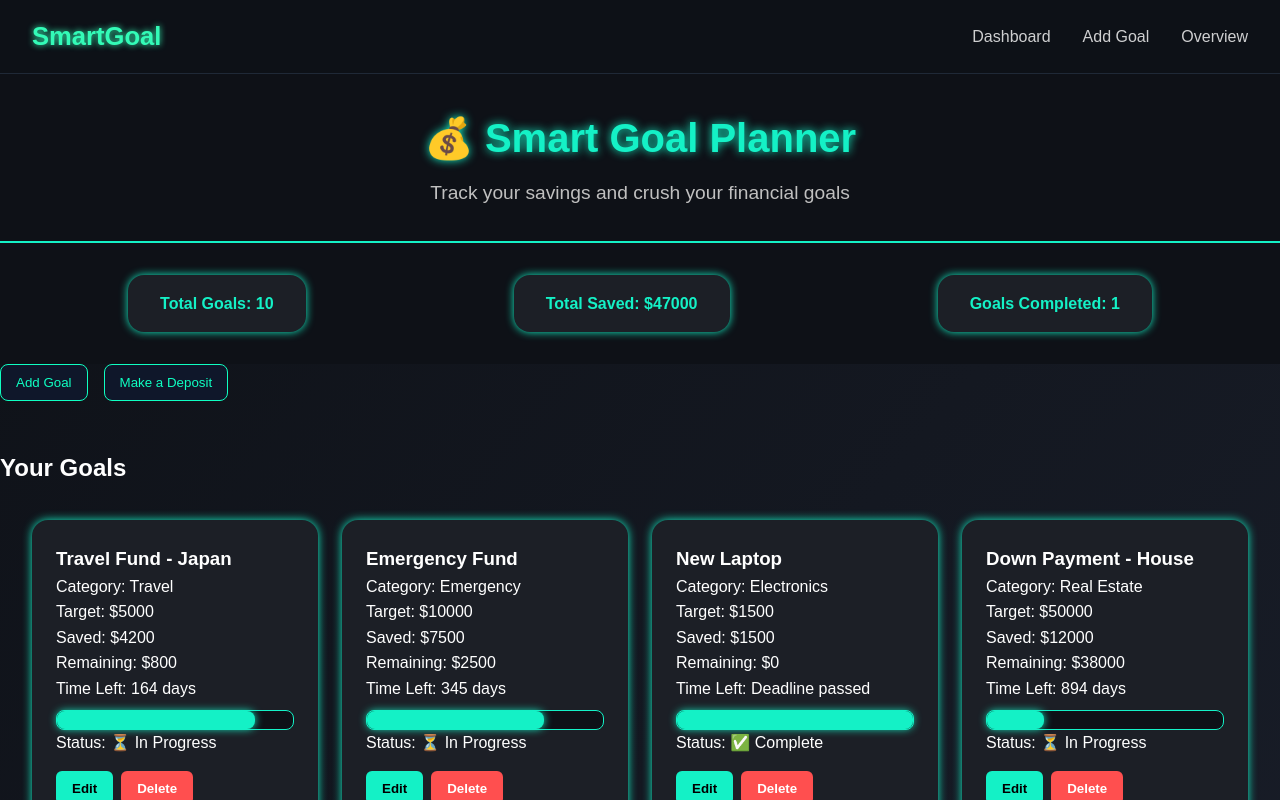
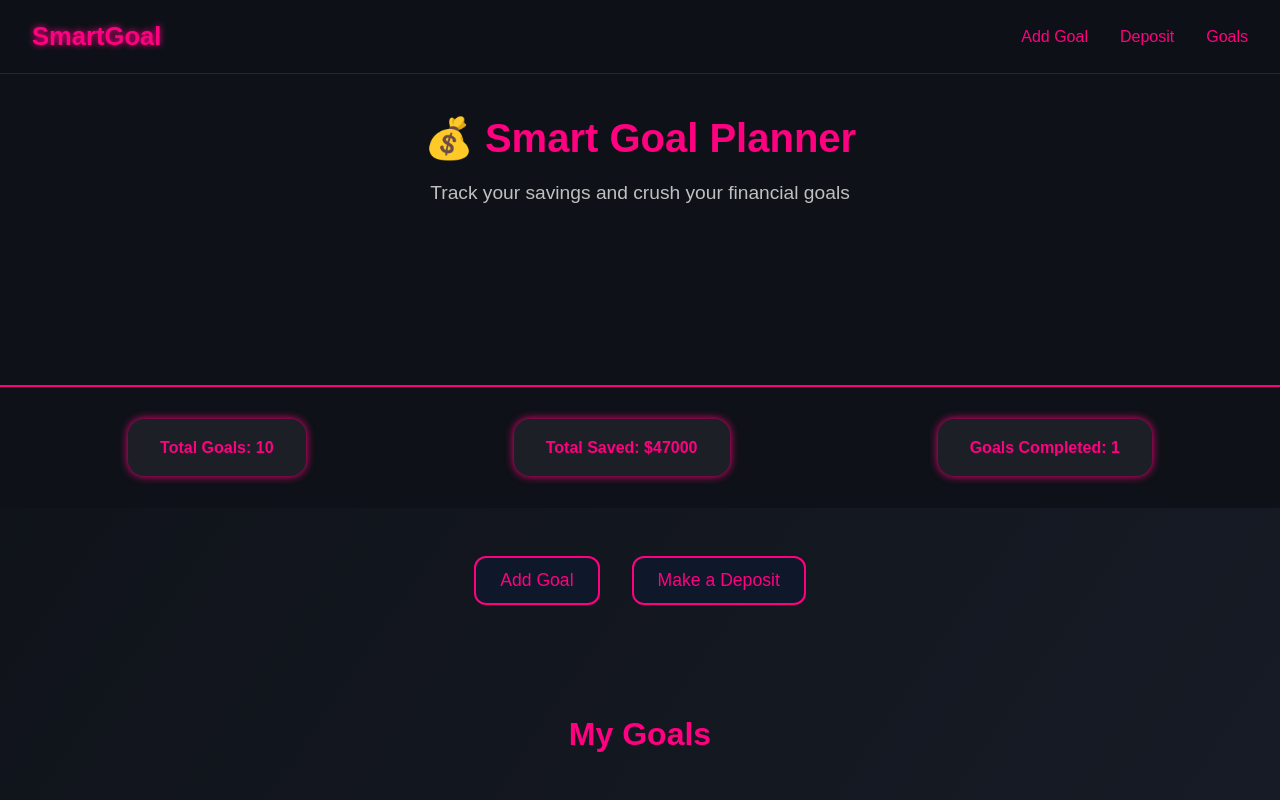
Before and after one commit to Anisah23/smartgoalplanner, a React (Vite) app: page / in a window 1280 px wide. Shown: the top 800 px of the page. Built offline with nearby package versions, Linux system fonts and the light colour scheme; data requests are answered from the project's data file.

Commit message:
final commit

```diff
--- a/src/Components/Dashboard/Dashboard.css
+++ b/src/Components/Dashboard/Dashboard.css
@@ -1,4 +1,5 @@
-/* File: Components/Dashboard/Dashboard.css */
+
+
 .dashboard-grid {
   display: grid;
   grid-template-columns: 1fr 1fr;
@@ -12,7 +13,7 @@
 .left-panel,
 .right-panel {
   background: #111827;
-  border: 1px solid #00ffc3;
+  border: 1px solid #ff0080;
   border-radius: 15px;
   padding: 20px;
   box-shadow: 0 0 20px rgba(0, 255, 204, 0.15);
@@ -29,58 +30,58 @@
   flex-direction: column;
   gap: 20px;
 }
+
+
+.collapsible-section {
+  text-align: center;
+  margin-top: 3rem;
+  margin-bottom: 5rem;
+}
+
 .form-toggle-container {
   display: flex;
-  gap: 1rem;
-  margin-bottom: 1rem;
+  justify-content: center;
+  gap: 2rem;
+  margin-bottom: 1.5rem;
 }
 
 .form-toggle-container button {
   background-color: #0f172a;
-  color: #0fffc2;
-  border: 1px solid #0fffc2;
-  padding: 10px 15px;
-  border-radius: 8px;
+  color: #ff0080;
+  font-size: 1.1rem;
+  padding: 12px 24px;
+  border-radius: 12px;
+  border: 2px solid #ff0080;
   cursor: pointer;
-  transition: background-color 0.2s;
+  transition: all 0.3s ease;
 }
 
 .form-toggle-container button:hover {
   background-color: #0fffc220;
+  transform: scale(1.05);
 }
 
 .forms-row {
   display: flex;
-  gap: 2rem;
-  justify-content: space-between;
+  justify-content: center;
+  gap: 3rem;
   flex-wrap: wrap;
-  margin-bottom: 2rem;
 }
 
 .form-panel {
-  flex: 1;
-  min-width: 300px;
-}
-.forms-row {
-  display: flex;
-  gap: 2rem;
-  justify-content: center; /* Center the forms */
-  flex-wrap: wrap;
-  margin-bottom: 2rem;
+  width: 400px;
+  background-color: #1a1a2e;
+  padding: 20px;
+  border-radius: 16px;
+
 }
 
-.form-panel {
-  flex: 1;
-  min-width: 350px;
-  max-width: 500px;
+.goal-section-heading {
+  font-size: 2rem;
+  text-align: center;
+  color: #ff0080;
+  margin-top: 3rem;
+  margin-bottom: 1.5rem;
+  font-weight: bold;
+
 }
-
-.your-goals-title {
-  font-size: 1.8rem;
-  color: #0fffc2;
-  margin-bottom: 1rem;
-  text-align: center;
-  font-weight: 600;
-  border-bottom: 2px solid #0fffc2;
-  padding-bottom: 10px;
-}
--- a/src/Components/Dashboard/Dashboard.jsx
+++ b/src/Components/Dashboard/Dashboard.jsx
@@ -59,7 +59,7 @@ function Dashboard() {
     <div className="dashboard-container">
       <OverviewPanel goals={goals} />
 
-      <div className="collapsible-section">
+      <div  className="collapsible-section">
         <div className="form-toggle-container">
           <button onClick={() => setShowGoalForm(prev => !prev)}>
             {showGoalForm ? "Hide Goal Form" : "Add  Goal"}
@@ -69,7 +69,7 @@ function Dashboard() {
           </button>
         </div>
 
-        <div className="forms-row">
+        <div  className="forms-row">
           {showGoalForm && (
             <div className="form-panel">
               <GoalForm
@@ -91,14 +91,23 @@ function Dashboard() {
         </div>
       </div>
 
-      <h2 className="goal-section-heading">Your Goals</h2>
+      <h2 id="goalsection" className="goal-section-heading">My Goals</h2>
 
       <GoalList
-        goals={goals}
-        onUpdateGoal={handleUpdateGoal}
-        onDeleteGoal={handleDeleteGoal}
-        onEditGoal={setGoalBeingEdited}
-      />
+  goals={goals}
+  onUpdateGoal={handleUpdateGoal}
+  onDeleteGoal={handleDeleteGoal}
+  onEditGoal={(goal) => {
+    setGoalBeingEdited(goal);
+    setTimeout(() => {
+      const formElement = document.getElementById("goal-form");
+      if (formElement) {
+        formElement.scrollIntoView({ behavior: "smooth", block: "start" });
+      }
+    }, 100);
+  }}
+/>
+
     </div>
   );
 }
--- a/src/Components/DepositForm/DepositForm.css
+++ b/src/Components/DepositForm/DepositForm.css
@@ -3,13 +3,13 @@
   color: #fff;
   padding: 2rem;
   border-radius: 1rem;
-  box-shadow: 0 0 10px #14f1c6;
+  box-shadow: 0 0 10px #ff0080;
   margin: 1rem auto;
   max-width: 500px;
 }
 
 .deposit-form h2 {
-  color: #14f1c6;
+  color: #ff0080;
   text-align: center;
   margin-bottom: 1rem;
 }
@@ -28,11 +28,11 @@
 .deposit-form input {
   background: #0e1117;
   color: #fff;
-  border: 1px solid #14f1c6;
+  border: 1px solid #ff0080;
 }
 
 .deposit-form button {
-  background: #14f1c6;
+  background: #ff0080;
   color: #000;
   font-weight: bold;
   cursor: pointer;
--- a/src/Components/GoalCard/GoalCard.css
+++ b/src/Components/GoalCard/GoalCard.css
@@ -3,7 +3,7 @@
   color: #fff;
   border-radius: 1rem;
   padding: 1.5rem;
-  box-shadow: 0 0 10px #14f1c6;
+  box-shadow: 0 0 10px #ff0080;
   transition: transform 0.2s;
 }
 
@@ -13,23 +13,23 @@
 
 .progress-bar {
   background-color: #0e1117;
-  border: 1px solid #14f1c6;
+  border: 1px solid #ff0080;
   border-radius: 8px;
   height: 20px;
   margin-top: 0.5rem;
 }
 
 .progress-bar-inner {
-  background-color: #14f1c6;
+  background-color: #ff0080;
   height: 100%;
   border-radius: 8px;
-  box-shadow: 0 0 8px #14f1c6;
+  box-shadow: 0 0 8px #ff0080;
   transition: width 0.3s ease-in-out;
 }
 
 .delete-btn {
-  background-color: #ff4f4f;
-  color: #fff;
+  background-color: #fff;
+  color: #020202;
   border: none;
   padding: 0.6rem 1rem;
   margin-top: 1rem;
@@ -38,7 +38,7 @@
   font-weight: bold;
 }
 .edit-btn {
-  background-color: #14f1c6;
+  background-color: #ff0080;
   color: #000;
   border: none;
   padding: 0.6rem 1rem;
--- a/src/Components/GoalForm/GoalForm.css
+++ b/src/Components/GoalForm/GoalForm.css
@@ -3,7 +3,7 @@
   color: white;
   padding: 2rem;
   border-radius: 1rem;
-  box-shadow: 0 0 10px #14f1c6;
+  box-shadow: 0 0 10px #ff0080;
   margin: 1rem auto;
   width: 90%;
   max-width: 500px;
@@ -12,7 +12,7 @@
 .goal-form h2 {
   text-align: center;
   margin-bottom: 1rem;
-  color: #14f1c6;
+  color: #ff0080;
 }
 
 .goal-form input,
@@ -27,11 +27,11 @@
 .goal-form input {
   background-color: #0e1117;
   color: #fff;
-  border: 1px solid #14f1c6;
+  border: 1px solid #ff0080;
 }
 
 .goal-form button {
-  background-color: #14f1c6;
+  background-color: #ff0080;
   color: #000;
   font-weight: bold;
   cursor: pointer;
@@ -39,5 +39,5 @@
 }
 
 .goal-form button:hover {
-  background-color: #0ff;
+  background-color: #ff0080;
 }
--- a/src/Components/GoalList/GoalList.jsx
+++ b/src/Components/GoalList/GoalList.jsx
@@ -4,7 +4,7 @@ import "./GoalList.css";
 
 function GoalList({ goals, onUpdateGoal, onDeleteGoal, onEditGoal }) {
   return (
-    <div className="goal-list">
+    <div  className="goal-list">
       {goals.map(goal => (
         <GoalCard
           key={goal.id}
--- a/src/Components/Header/Header.css
+++ b/src/Components/Header/Header.css
@@ -1,18 +1,20 @@
 .header {
   background-color: #0e1117;
-  color: #14f1c6;
+  color: #ff0080;
   text-align: center;
   padding: 2rem;
-  border-bottom: 2px solid #14f1c6;
+  border-bottom: 2px solid #ff0080;
 }
 
 .header h1 {
   font-size: 2.5rem;
   margin-bottom: 0.5rem;
-  text-shadow: 0 0 10px #14f1c6;
+
+
 }
 
 .header p {
   font-size: 1.2rem;
   color: #c0c0c0;
+  margin-bottom: 9rem;
 }
--- a/src/Components/Header/Header.jsx
+++ b/src/Components/Header/Header.jsx
@@ -4,7 +4,7 @@ import "./Header.css";
 function Header() {
   return (
     <header className="header">
-      <h1>💰 Smart Goal Planner</h1>
+      <h1 id="header">💰 Smart Goal Planner</h1>
       <p>Track your savings and crush your financial goals</p>
     </header>
   );
--- a/src/Components/Navbar/Navbar.css
+++ b/src/Components/Navbar/Navbar.css
@@ -12,20 +12,13 @@
 
 .navbar-logo {
   font-size: 1.6rem;
-  color: #33fbb7;
+  color: #ff0080;
   font-weight: bold;
   font-family: "Orbitron", sans-serif;
-  text-shadow: 0 0 6px #33fbb7;
+  text-shadow: 0 0 6px #ff0080;
 }
 
-.menu-toggle {
-  background: none;
-  border: none;
-  color: #33fbb7;
-  font-size: 1.8rem;
-  display: none;
-  cursor: pointer;
-}
+
 
 .navbar-links {
   list-style: none;
@@ -34,7 +27,7 @@
 }
 
 .navbar-links li a {
-  color: #ffffffcc;
+  color: 	#ff0080;
   text-decoration: none;
   font-size: 1rem;
   position: relative;
@@ -48,9 +41,9 @@
   left: 0;
   height: 2px;
   width: 0;
-  background: #33fbb7;
+  background: #ff0080;
   transition: width 0.3s ease;
-  box-shadow: 0 0 5px #33fbb7;
+  box-shadow: 0 0 5px #ff0080;
 }
 
 .navbar-links li a:hover {
@@ -61,7 +54,7 @@
   width: 100%;
 }
 
-/* Responsive Mobile Nav */
+
 @media (max-width: 768px) {
   .menu-toggle {
     display: block;
--- a/src/Components/Navbar/Navbar.jsx
+++ b/src/Components/Navbar/Navbar.jsx
@@ -11,13 +11,11 @@ function Navbar() {
   return (
     <nav className="navbar">
       <div className="navbar-logo">SmartGoal</div>
-      <button className="menu-toggle" onClick={handleToggle}>
-        ☰
-      </button>
+
       <ul className={`navbar-links ${menuOpen ? "active" : ""}`}>
-        <li><a href="#dashboard">Dashboard</a></li>
-        <li><a href="#goal-form">Add Goal</a></li>
-        <li><a href="#overview">Overview</a></li>
+         <li><a href="#header">Add Goal</a></li>
+          <li><a href="#header">Deposit</a></li>
+        <li><a href="#goalsection">Goals</a></li>
       </ul>
     </nav>
   );
--- a/src/Components/OverviewPanel/OverviewPanel.css
+++ b/src/Components/OverviewPanel/OverviewPanel.css
@@ -8,10 +8,10 @@
 
 .metric {
   background: #1c1f26;
-  color: #14f1c6;
+  color: #ff0080;
   padding: 1rem 2rem;
   margin: 0.5rem;
   border-radius: 1rem;
   font-weight: bold;
-  box-shadow: 0 0 8px #14f1c6;
+  box-shadow: 0 0 8px #ff0080;
 }
--- a/src/index.css
+++ b/src/index.css
@@ -1,4 +1,4 @@
-/* Reset and font */
+
 * {
   margin: 0;
   padding: 0;
@@ -13,7 +13,6 @@ body {
   overflow-x: hidden;
 }
 
-/* App container */
 .app-container {
   min-height: 100vh;
   display: flex;
@@ -31,13 +30,13 @@ button:hover {
   filter: brightness(1.1);
 }
 
-/* Forms */
+
 input, select {
   font-size: 1rem;
   color: #ffffff;
 }
 
-/* Scrollbar (optional for theme) */
+
 ::-webkit-scrollbar {
   width: 10px;
 }
@@ -45,7 +44,7 @@ input, select {
   background: #1c1f26;
 }
 ::-webkit-scrollbar-thumb {
-  background: #14f1c6;
+  background: #ff0080;
   border-radius: 8px;
 }
 html {
```
Also changed, not shown: 2 other files (tests, documents, lock files or other folders).
